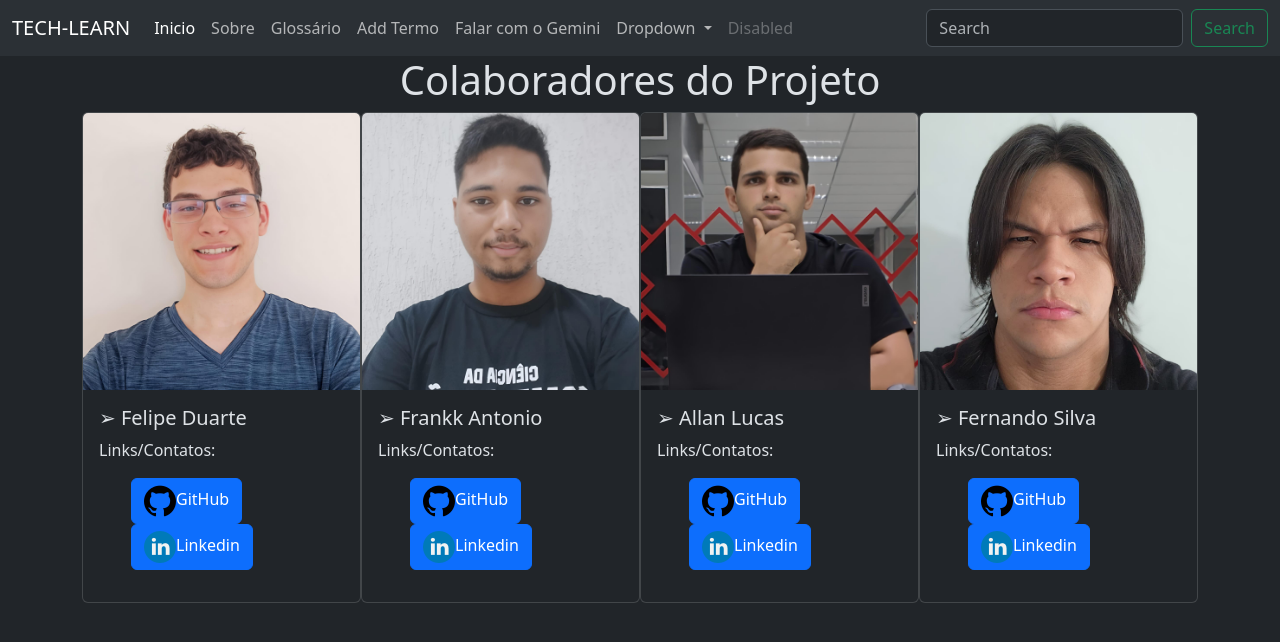
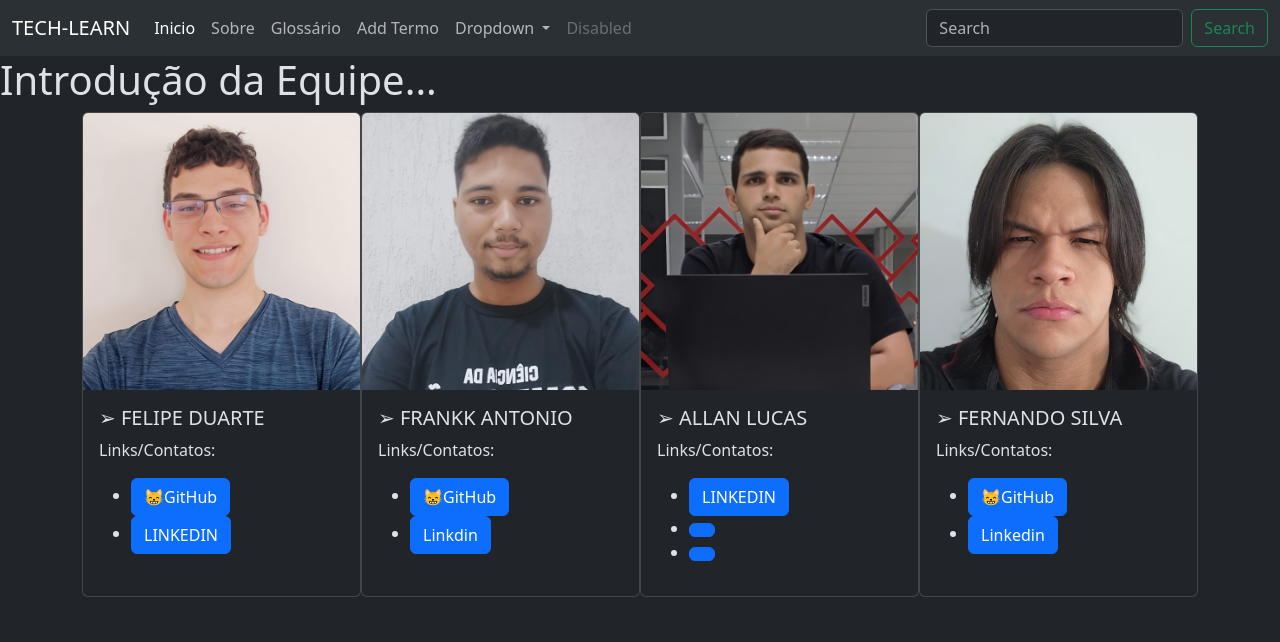
Before and after one commit to prof-mrafaelbatista/251-cc-grupo1, a Flask app: page /sobre in a window 1280 px wide. Shown: the top 642 px of the page. Run offline with Flask 3, Linux system fonts and the light colour scheme; parts of the project's set-up code (start-up, migrations or seed data) failed here and were passed over.

Commit message:
Revert "Refatorando 'sobre.html', Gemini AI implementado e não-ativo."
This reverts commit 920c0028a46bcd578c7e18df60cd93555d4d334a.

```diff
--- a/app.py
+++ b/app.py
@@ -6,13 +6,6 @@ from google import genai
 
 app = Flask(__name__)
 MODEL = "gemini-2.0-flash"
-
-EQUIPE = [
-{"nome": "Felipe Duarte","link_github":"https://github.com/FelipeDoart","link_linkedin":"https://www.linkedin.com/in/felip-duart-483481368/"},
-{"nome": "Frankk Antonio","link_github":"https://github.com/FrankkAntonio","link_linkedin":"https://www.linkedin.com/in/frankk-antonio-37526725b/"},
-{"nome": "Allan Lucas","link_github":"https://github.com/LukazAllan","link_linkedin":"https://www.linkedin.com/in/allan-ribeiro-8ba407365/"},
-{"nome": "Fernando Silva","link_github":"https://github.com/fernandosllnetto","link_linkedin":"https://www.linkedin.com/in/fernando-neto-86a47527a/"}
-]
 
 # Configuração da API do Google GenAI
 if exists('minha_chave.key'):
@@ -41,7 +34,7 @@ def ola():
 
 @app.route('/sobre')
 def sobre():
-    return render_template('sobre.html', equipe=EQUIPE)
+    return render_template('sobre.html')
 
 @app.route('/glossario')
 def glossario():
@@ -73,18 +66,16 @@ def criar_termo():
 
     return redirect(url_for('glossario'))
 
-@app.route('/gemini', methods=['GET', 'POST'])
-def gemini():
+@app.route('/gerar_conteudo', methods=['GET', 'POST'])
+def gerar_conteudo():
     if request.method == 'POST':
-        # print(request.form)
-        question = request.form['conteudo']
-        # print(question)
-        resposta  = request.form['conteudo']
+        print(request.form)
+        question = request.form['conteudo'].replace('\n', ' ').replace('+', " ")
+        print(question)
+        resposta  = request.form + "<br>" + question
         #resposta  = request_gemini(question)
-        return render_template('gemini.html', resposta=resposta, question=question)
+        return render_template('gerar_conteudo.html', resposta=resposta, question=question)
 
-    return render_template('gemini.html')
+    return render_template('gerar_conteudo.html')
 
-if __name__ == "__main__":
-    # Ensure debug mode is only enabled during development
-    app.run(debug=False)  # Set to True only during development
+app.run()
--- a/static/css/sobre.css
+++ /dev/null
@@ -1,6 +0,0 @@
-li {
-    list-style: none;
-}
-h1 {
-    text-align: center;
-}
--- a/templates/gemini.html
+++ b/templates/gerar_conteudo.html
@@ -3,7 +3,7 @@
 {% block conteudo %}
 <div class="container">
     <h1>Gerar Conteúdo</h1>
-    <form method="post" action="/gemini">
+    <form method="post" action="/gerar_conteudo">
         <div class="mb-3">
             <label for="conteudo" class="form-label">Pergunta</label>
             <textarea class="form-control" id="conteudo" name="conteudo" rows="5" required></textarea>
--- a/templates/modelo.html
+++ b/templates/modelo.html
@@ -6,7 +6,6 @@
     <meta name="viewport" content="width=device-width, initial-scale=1">
     <title>• IP - TECH-LEARN •</title>
     <link href="https://cdn.jsdelivr.net/npm/bootstrap@5.3.6/dist/css/bootstrap.min.css" rel="stylesheet" integrity="sha384-4Q6Gf2aSP4eDXB8Miphtr37CMZZQ5oXLH2yaXMJ2w8e2ZtHTl7GptT4jmndRuHDT" crossorigin="anonymous">
-    {% block styles %}{% endblock %}
   </head>
 
   <body>
@@ -20,28 +19,22 @@
     </button>
     <div class="collapse navbar-collapse" id="navbarSupportedContent">
       <ul class="navbar-nav me-auto mb-2 mb-lg-0">
-        <!-- link - Página principal -->
+        <!-- link - Página principal --!>
         <li class="nav-item">
           <a class="nav-link active" aria-current="page" href="/">Inicio</a>
         </li>
-        <!-- link - Sobre -->
+        <!-- link - Sobre --!>
         <li class="nav-item">
           <a class="nav-link" href="/sobre">Sobre</a>
         </li>
-        <!-- link - Glossário -->
+        <!-- link - Glossário --!>
         <li class="nav-item">
           <a class="nav-link" href="/glossario">Glossário</a>
         </li>
 
-        <!-- link - Adição de termos -->
+        <!-- link - Adição de termos --!>
         <li class="nav-item">
           <a class="nav-link" href="/novos_termos">Add Termo</a>
-        </li>
-
-
-        <!-- link - Adição de termos -->
-        <li class="nav-item">
-          <a class="nav-link" href="/gemini">Falar com o Gemini</a>
         </li>
 
         <li class="nav-item dropdown">
--- a/templates/sobre.html
+++ b/templates/sobre.html
@@ -1,44 +1,66 @@
 {% extends  "modelo.html" %}
+{% block conteudo %}
+ <!-- lista de companheiro -->
+  <h1> Introdução da Equipe... </h1>
 
-{% block styles %}
-  <link rel="stylesheet" href="static/css/sobre.css">
-{% endblock %}
-
-{% block conteudo %}
-
-
-<!-- Lista de Colaboradores -->
-
-<div id="conteudo" class="container-xl">
-  <h1> Colaboradores do Projeto</h1>
-  <div style="display: flex; justify-content: flex-start">
-
-    {% for colaborador in equipe %}
+<!-- Lista: Felipe  -->
+<div class="container-xl" style="display: flex; justify-content: flex-start">
     <div class="card" style="width: 18rem;">
-      <img src="static/imagens/{{ colaborador.nome }}.jpeg" class="card-img-top" alt="{{ colaborador.nome }}">
-      <div class="card-body">
-        <h5 class="card-title">➢ {{ colaborador.nome }} </h5>
-        <p class="card-text">Links/Contatos:</p>
-        <ul>
-          <li>
-            <a href="{{ colaborador.link_github }}" class="btn btn-primary">
-              <img src="static/imagens/github.png" alt="GitHub"><span>GitHub</span>
-            </a>
-          </li>
-          <li>
-            <a href="{{ colaborador.link_linkedin }}" class="btn btn-primary">
-              <img src="static/imagens/linkedin.png" alt="Linkedin"><span>Linkedin</span>
-            </a>
-          </li>
-        </ul>
-      </div>
-    </div>
-    {% endfor %}
+  <img src="static/imagens/Felipe.jpeg" class="card-img-top" alt="Felipe Duarte">
+  <div class="card-body">
+    <h5 class="card-title">➢ FELIPE DUARTE </h5>
+     <p class="card-text">Links/Contatos:</p>
+    <ul>
+      <li><a href="https://github.com/FelipeDoart" class="btn btn-primary">😸GitHub</a></li>
+      <li><a href="https://www.linkedin.com/in/felip-duart-483481368/" class="btn btn-primary">LINKEDIN</a></li>
+    </ul>
 
   </div>
+</div>
 
+  <!-- Frankk -->
+<div class="card" style="width: 18rem;">
+  <img src="static/imagens/Frankk.jpeg" class="card-img-top" alt="Frankk Antonio">
+  <div class="card-body">
+    <h5 class="card-title">➢ FRANKK ANTONIO </h5>
+    <p class="card-text">Links/Contatos:</p>
+    <ul style="none">
+      <li><a href="https://github.com/FrankkAntonio" class="btn btn-primary">😸GitHub</a></li>
+      <li><a href="https://www.linkedin.com/in/frankk-antonio-37526725b/" class="btn btn-primary">Linkdin</a></li>
+    </ul>
+  </div>
+</div>
+
+  <!-- Allan -->
+<div class="card" style="width: 18rem;">
+  <img src="static/imagens/Allan.jpeg" class="card-img-top" alt="Allan_Lucas">
+  <div class="card-body">
+    <h5 class="card-title">➢ ALLAN LUCAS </h5>
+    <p class="card-text">Links/Contatos:</p>
+    <ul style="none">
+      <li><a href="https://www.linkedin.com/in/frankk-antonio-37526725b/" class="btn btn-primary">LINKEDIN</a></li>
+      <li><a href="https://www.linkedin.com/in/frankk-antonio-37526725b/" class="btn btn-primary"></a></li>
+      <li><a href="https://www.linkedin.com/in/frankk-antonio-37526725b/" class="btn btn-primary"></a></li>
+    </ul>
+  </div>
+</div>
+
+  <!-- Fernando -->
+<div class="card" style="width: 18rem;">
+  <img src="static/imagens/Fernando.jpeg" class="card-img-top" alt="Fernando_Silva">
+  <div class="card-body">
+    <h5 class="card-title">➢ FERNANDO SILVA </h5>
+    <p class="card-text">Links/Contatos:</p>
+    <ul style="none">
+      <li><a href="https://github.com/fernandosllnetto" class="btn btn-primary">😸GitHub</a></li>
+      <li><a href="https://www.linkedin.com/in/fernando-neto-86a47527a/" class="btn btn-primary">Linkedin</a></li>
+    </ul>
+
+  </div>
+</div>
 </div>
 
 
 
+
 {% endblock %}
```
Also changed, not shown: static/imagens/Allan.jpeg (renamed from static/imagens/Allan Lucas.jpeg), static/imagens/Felipe.jpeg (renamed from static/imagens/Felipe Duarte.jpeg), static/imagens/Fernando.jpeg (renamed from static/imagens/Fernando Silva.jpeg), static/imagens/Frankk.jpeg (renamed from static/imagens/Frankk Antonio.jpeg), static/imagens/github.png (deleted), static/imagens/linkedin.png (deleted).
